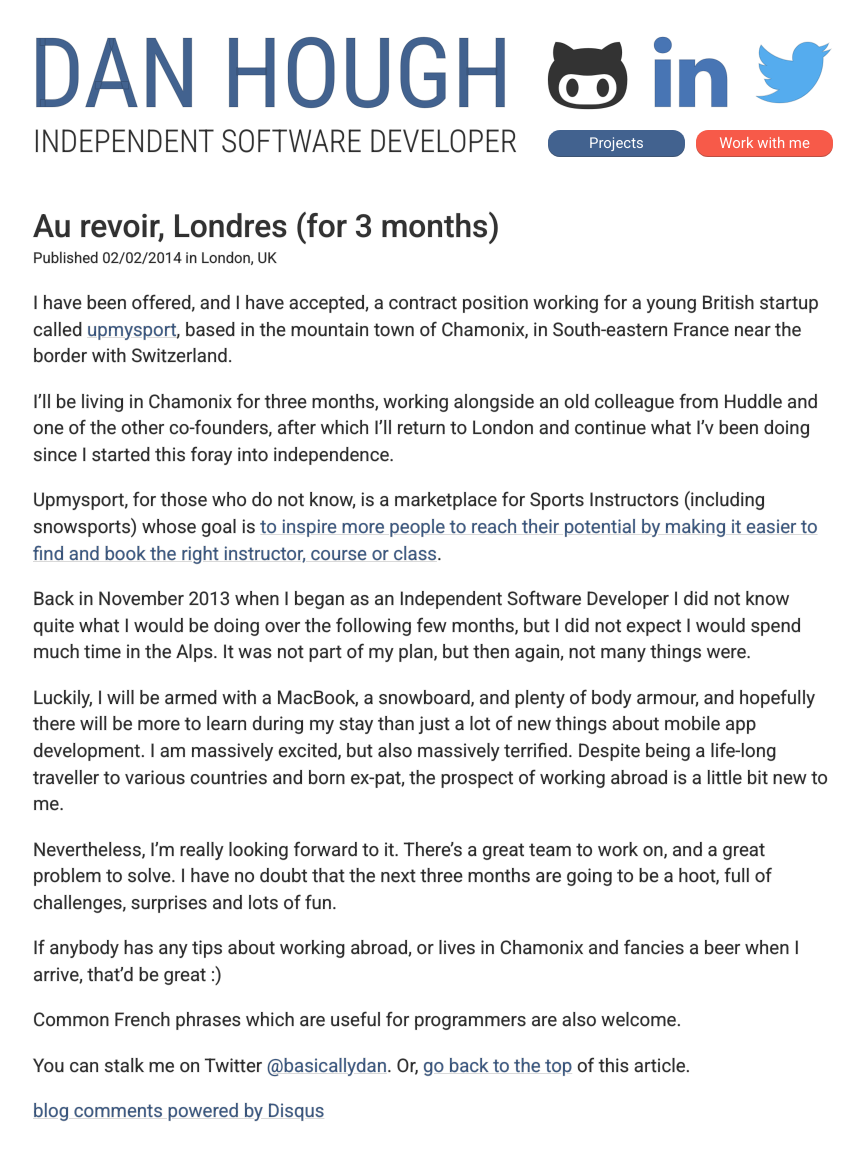
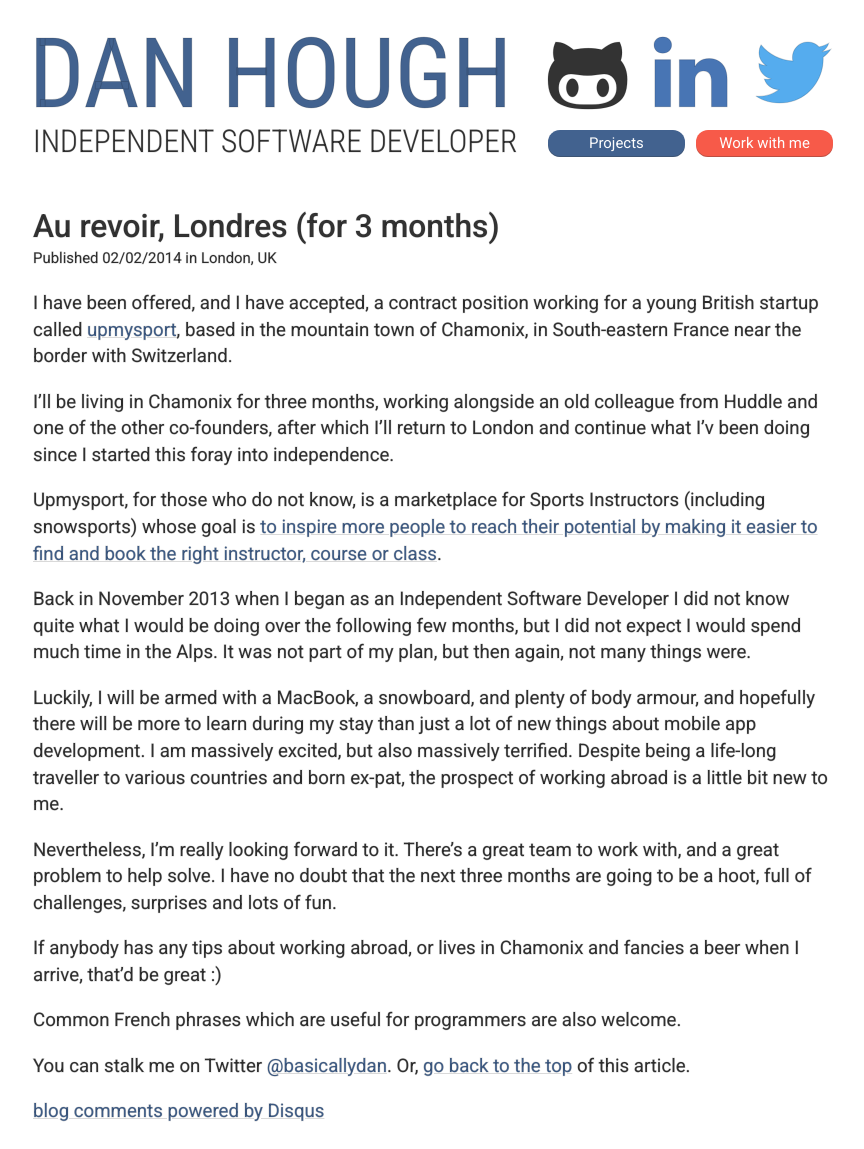
Before and after one commit to basicallydan/danhough.com, a Jekyll site: the page built from _posts/2014-02-02-au-revoir-londres.markdown, in a window 1280 px wide. Shown: the whole page, without its empty margins (207-1071 px from the left). Built offline with Jekyll 4.4.1, drawn with Linux system fonts in a browser that asks for light colours; Markdown is read by kramdown in place of the engine named in the settings; comment, search, counter and statistics services are not loaded.

Commit message:
Update 2014-02-02-au-revoir-londres.markdown

```diff
--- a/_posts/2014-02-02-au-revoir-londres.markdown
+++ b/_posts/2014-02-02-au-revoir-londres.markdown
@@ -15,7 +15,7 @@ Back in November 2013 when I began as an Independent Software Developer I did no
 
 Luckily, I will be armed with a MacBook, a snowboard, and plenty of body armour, and hopefully there will be more to learn during my stay than just a lot of new things about mobile app development. I am massively excited, but also massively terrified. Despite being a life-long traveller to various countries and born ex-pat, the prospect of working abroad is a little bit new to me.
 
-Nevertheless, I'm really looking forward to it. There's a great team to work on, and a great problem to solve. I have no doubt that the next three months are going to be a hoot, full of challenges, surprises and lots of fun.
+Nevertheless, I'm really looking forward to it. There's a great team to work with, and a great problem to help solve. I have no doubt that the next three months are going to be a hoot, full of challenges, surprises and lots of fun.
 
 If anybody has any tips about working abroad, or lives in Chamonix and fancies a beer when I arrive, that'd be great :)
 
```
